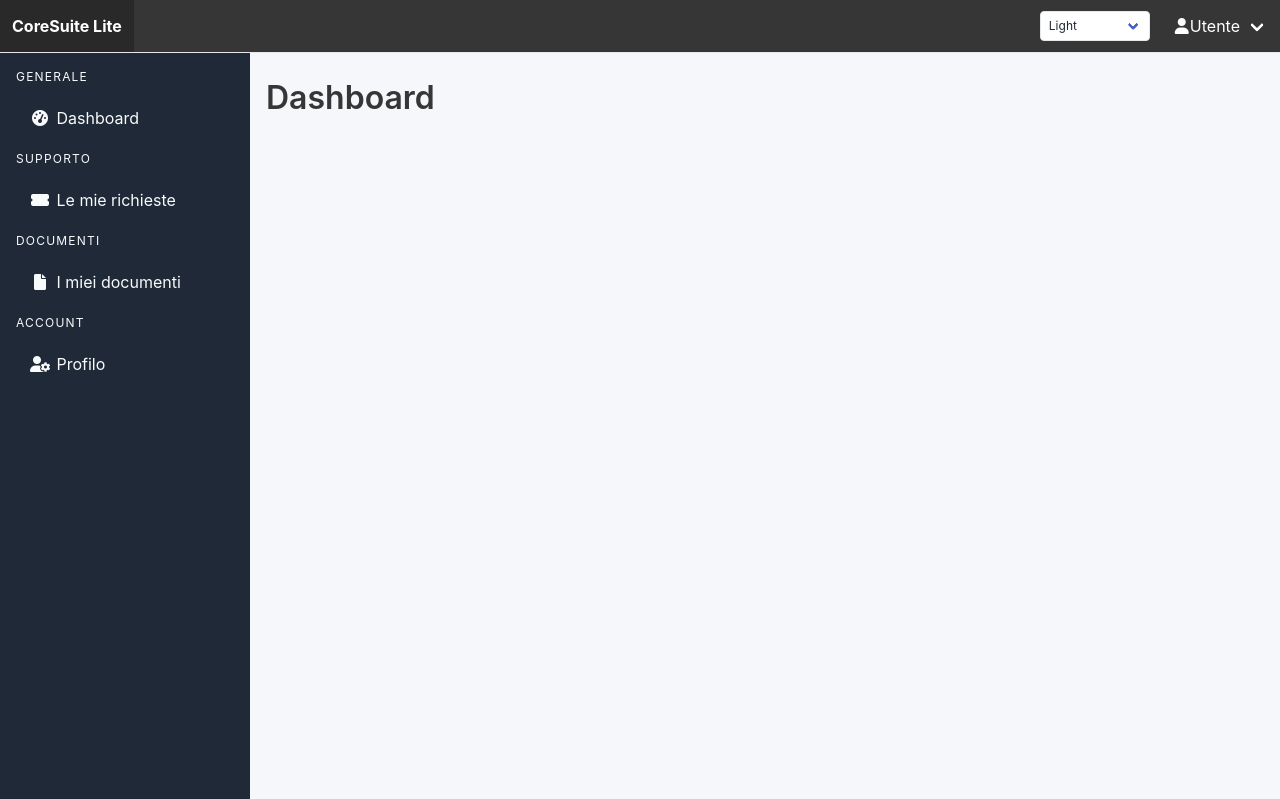
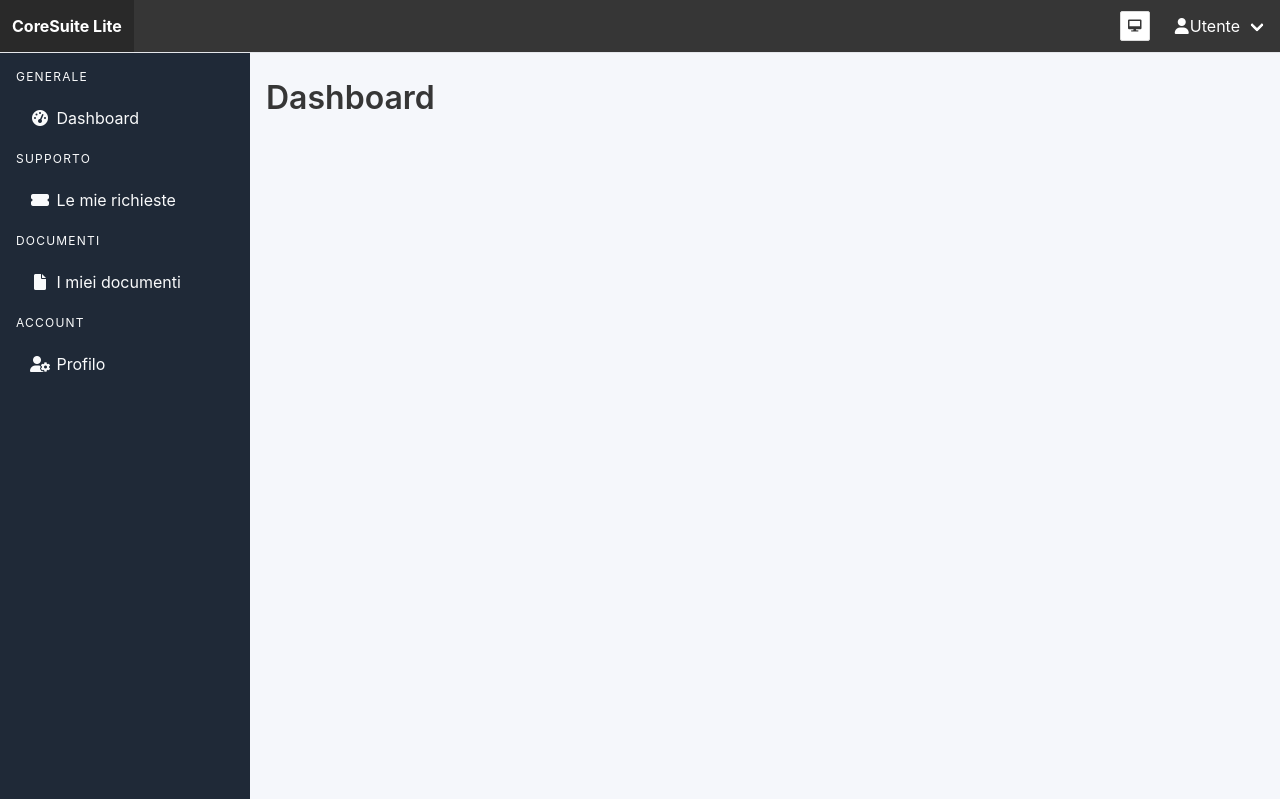
Before and after one commit to agservizi/Coresuite-Lite, a PHP site: page /app/Views/layout.php in a window 1280 px wide. Shown: the top 799 px of the page. Run offline with PHP 8.4, Linux system fonts and the light colour scheme.

Commit message:
feat: Aggiorna la gestione del tema con un menu a discesa e logica di salvataggio

```diff
--- a/app/Views/login.php
+++ b/app/Views/login.php
@@ -11,11 +11,6 @@
 <body class="login-page">
     <div class="auth-theme-toggle">
         <div class="select is-small theme-mode-select">
-            <select id="themeModeToggle" aria-label="Seleziona tema">
-                <option value="light">Light</option>
-                <option value="dark">Dark</option>
-                <option value="system">System</option>
-            </select>
         </div>
     </div>
 
--- a/app/Views/partials/topbar.php
+++ b/app/Views/partials/topbar.php
@@ -36,13 +36,28 @@ $displayName = $currentUser['name'] ?? 'Utente';
     <div id="navbarMenuUser" class="navbar-menu">
         <div class="navbar-end">
             <div class="navbar-item">
-                <div class="select is-small theme-mode-select">
-                    <select id="themeModeToggle" aria-label="Seleziona tema">
-                        <option value="light">Light</option>
-                        <option value="dark">Dark</option>
-                        <option value="system">System</option>
-                    </select>
-                </div>
+                    <div class="dropdown is-right is-hoverable" id="themeDropdown">
+                        <div class="dropdown-trigger">
+                            <button class="button is-small" aria-haspopup="true" aria-controls="theme-menu" id="themeToggleBtn" title="Tema">
+                                <span class="icon" id="themeIcon">
+                                    <i class="fas fa-sun"></i>
+                                </span>
+                            </button>
+                        </div>
+                        <div class="dropdown-menu" id="theme-menu" role="menu">
+                            <div class="dropdown-content">
+                                <a href="#" class="dropdown-item" data-theme="light">
+                                    <span class="icon"><i class="fas fa-sun"></i></span> Light
+                                </a>
+                                <a href="#" class="dropdown-item" data-theme="dark">
+                                    <span class="icon"><i class="fas fa-moon"></i></span> Dark
+                                </a>
+                                <a href="#" class="dropdown-item" data-theme="system">
+                                    <span class="icon"><i class="fas fa-desktop"></i></span> System
+                                </a>
+                            </div>
+                        </div>
+                    </div>
             </div>
             <div class="navbar-item has-dropdown is-hoverable">
                 <a class="navbar-link">
```
Also changed, not shown: public/assets/js/app.js.
